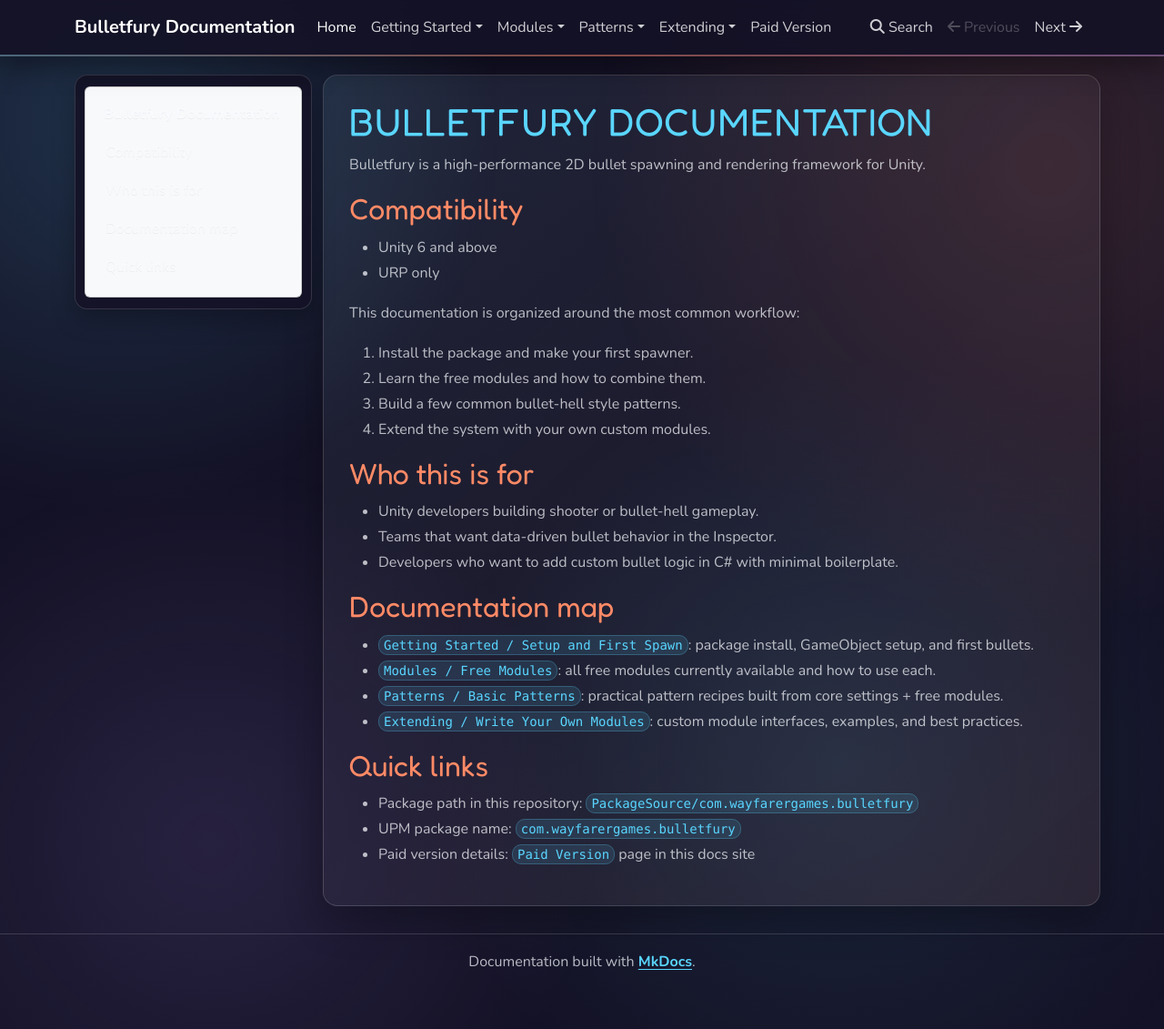
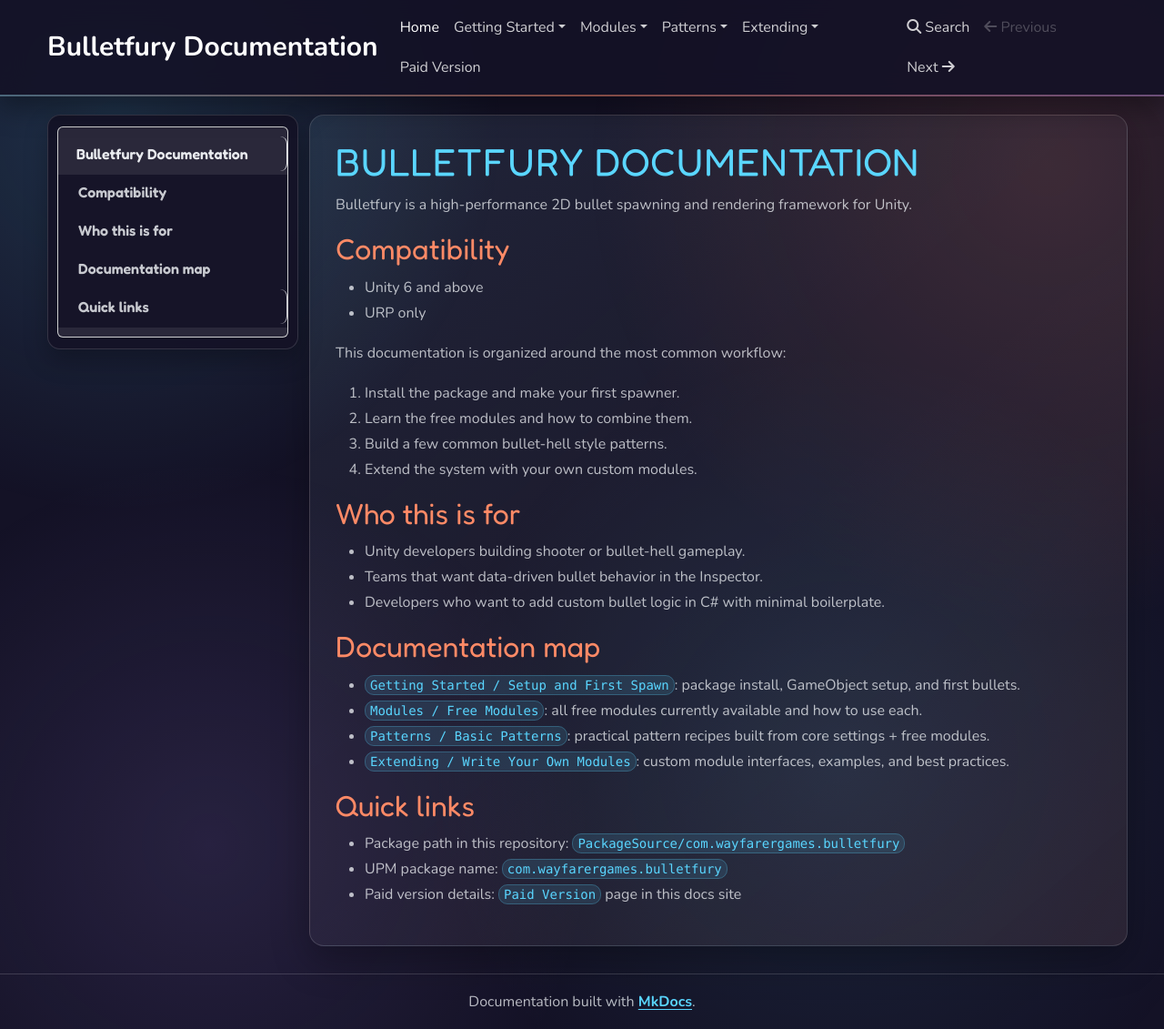
Before and after one commit to WayfarerGames/WayfarerGames.github.io, an MkDocs documentation site: the page built from public/bulletfury-documentation/docs/index.md, in a window 1280 px wide and 1131 px high. Shown: the whole window at 91% size. Built offline with MkDocs 1.6.1, drawn with Linux system fonts in a browser that asks for light colours; nearby versions of some CDN libraries.

Commit message:
added bulletfury docs

```diff
--- a/public/bulletfury-documentation/docs/stylesheets/wayfarer.css
+++ b/public/bulletfury-documentation/docs/stylesheets/wayfarer.css
@@ -327,3 +327,149 @@
     margin-bottom: 14px;
   }
 }
+
+/* --- Hard overrides to fully match Wayfarer style --- */
+html,
+body,
+.container,
+.row,
+.col-md-9,
+.col-md-3 {
+  background-color: transparent !important;
+}
+
+body {
+  background: var(--bg) !important;
+}
+
+.container {
+  max-width: 1200px;
+}
+
+.well,
+.well-lg,
+.well-sm {
+  background: rgba(20, 18, 38, 0.9) !important;
+  border: 1px solid var(--line) !important;
+  color: var(--muted) !important;
+  box-shadow: 0 12px 28px rgba(0, 0, 0, 0.28) !important;
+}
+
+.bs-sidebar,
+.bs-sidebar.well,
+.bs-sidebar.affix,
+.bs-sidebar.affix.well,
+.bs-sidebar .nav,
+.bs-sidebar .bs-sidenav,
+.bs-sidenav {
+  background: rgba(20, 18, 38, 0.9) !important;
+  color: var(--white) !important;
+}
+
+.bs-sidebar .nav > li > a,
+.bs-sidebar .bs-sidenav > li > a,
+.bs-sidenav > li > a {
+  color: rgba(250, 252, 255, 0.92) !important;
+  font-family: "Fredoka", sans-serif !important;
+  font-weight: 600 !important;
+  border-radius: 8px;
+}
+
+.bs-sidebar .nav > li > a:hover,
+.bs-sidebar .bs-sidenav > li > a:hover,
+.bs-sidenav > li > a:hover,
+.bs-sidebar .nav > .active > a,
+.bs-sidebar .nav > .active > a:hover,
+.bs-sidebar .nav > .active > a:focus,
+.bs-sidebar .bs-sidenav > .active > a,
+.bs-sidebar .bs-sidenav > .active > a:hover,
+.bs-sidebar .bs-sidenav > .active > a:focus {
+  color: var(--lime) !important;
+  background: rgba(255, 138, 102, 0.14) !important;
+}
+
+.bs-sidebar .nav .nav > li > a,
+.bs-sidebar .bs-sidenav .nav > li > a {
+  color: rgba(250, 252, 255, 0.78) !important;
+}
+
+.navbar,
+.navbar.navbar-default,
+.navbar.navbar-inverse {
+  min-height: 64px;
+}
+
+.navbar-brand {
+  line-height: 34px !important;
+  font-size: 30px !important;
+}
+
+.navbar-default .navbar-nav > li > a,
+.navbar-inverse .navbar-nav > li > a {
+  line-height: 34px;
+}
+
+.navbar-form {
+  margin-top: 14px;
+  margin-bottom: 14px;
+}
+
+.navbar-right .dropdown-menu,
+.navbar-nav .dropdown-menu {
+  background: rgba(20, 18, 38, 0.98) !important;
+  border: 1px solid var(--line) !important;
+}
+
+.navbar-right .dropdown-menu > li > a,
+.navbar-nav .dropdown-menu > li > a {
+  color: rgba(250, 252, 255, 0.86) !important;
+}
+
+.navbar-right .dropdown-menu > li > a:hover,
+.navbar-nav .dropdown-menu > li > a:hover {
+  color: var(--white) !important;
+  background: rgba(90, 214, 255, 0.14) !important;
+}
+
+.col-md-9[role="main"] {
+  background:
+    linear-gradient(140deg, rgba(90, 214, 255, 0.05), transparent 45%),
+    linear-gradient(320deg, rgba(255, 138, 102, 0.06), transparent 48%),
+    rgba(255, 255, 255, 0.04) !important;
+}
+
+.table,
+table,
+.table-bordered,
+.table-striped {
+  background: rgba(20, 18, 38, 0.74) !important;
+  color: var(--muted) !important;
+  border-color: rgba(255, 255, 255, 0.14) !important;
+}
+
+.table > thead > tr > th,
+.table > tbody > tr > th,
+.table > tfoot > tr > th,
+.table > thead > tr > td,
+.table > tbody > tr > td,
+.table > tfoot > tr > td {
+  background: rgba(20, 18, 38, 0.72) !important;
+  color: var(--muted) !important;
+  border-color: rgba(255, 255, 255, 0.14) !important;
+}
+
+.table > thead > tr > th {
+  background: rgba(90, 214, 255, 0.16) !important;
+  color: var(--white) !important;
+  font-family: "Fredoka", sans-serif !important;
+}
+
+.table-striped > tbody > tr:nth-of-type(odd) > td,
+.table-striped > tbody > tr:nth-of-type(odd) > th {
+  background: rgba(255, 255, 255, 0.04) !important;
+}
+
+.table-striped > tbody > tr:nth-of-type(even) > td,
+.table-striped > tbody > tr:nth-of-type(even) > th {
+  background: rgba(255, 255, 255, 0.01) !important;
+}
```
